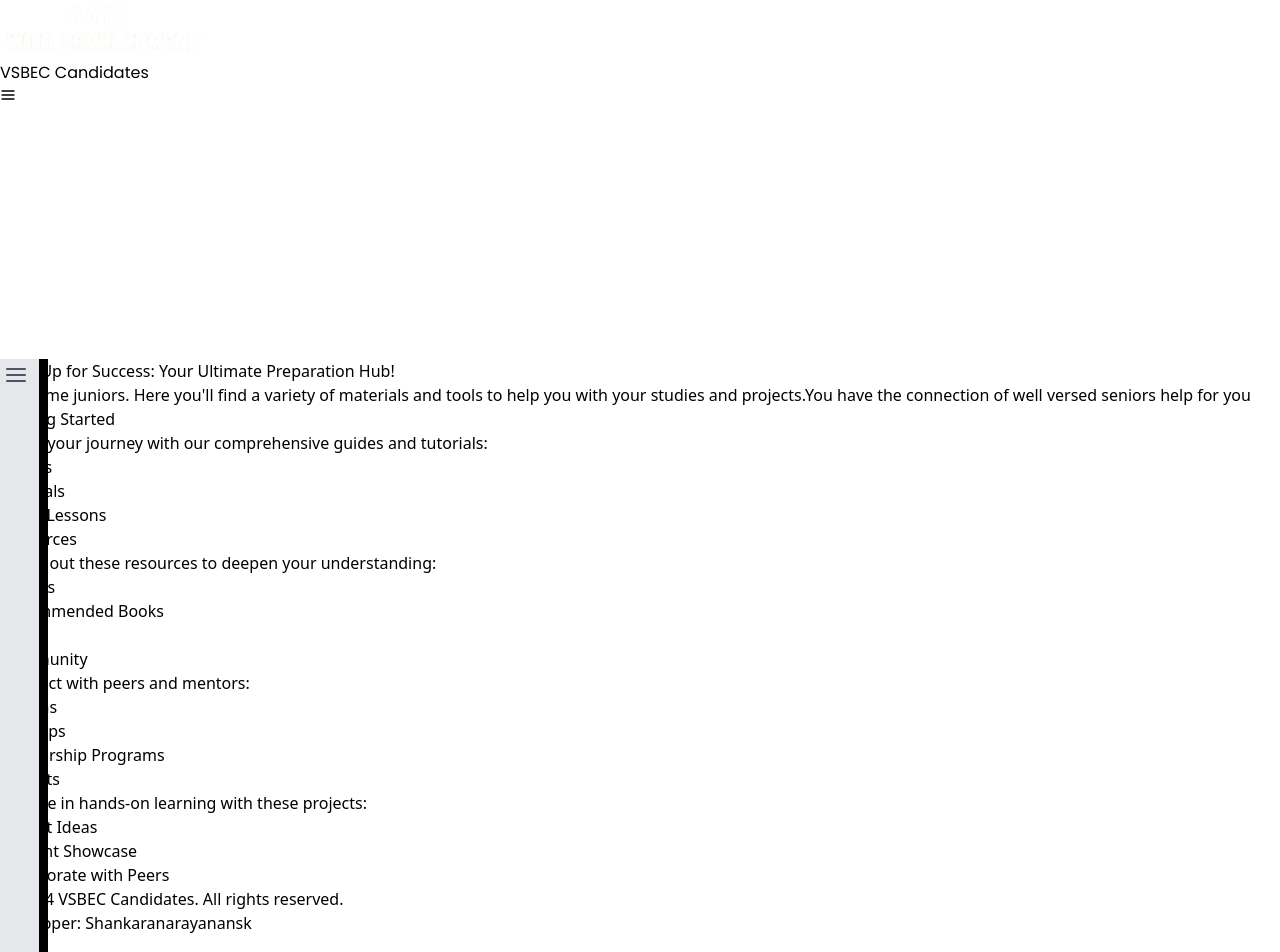
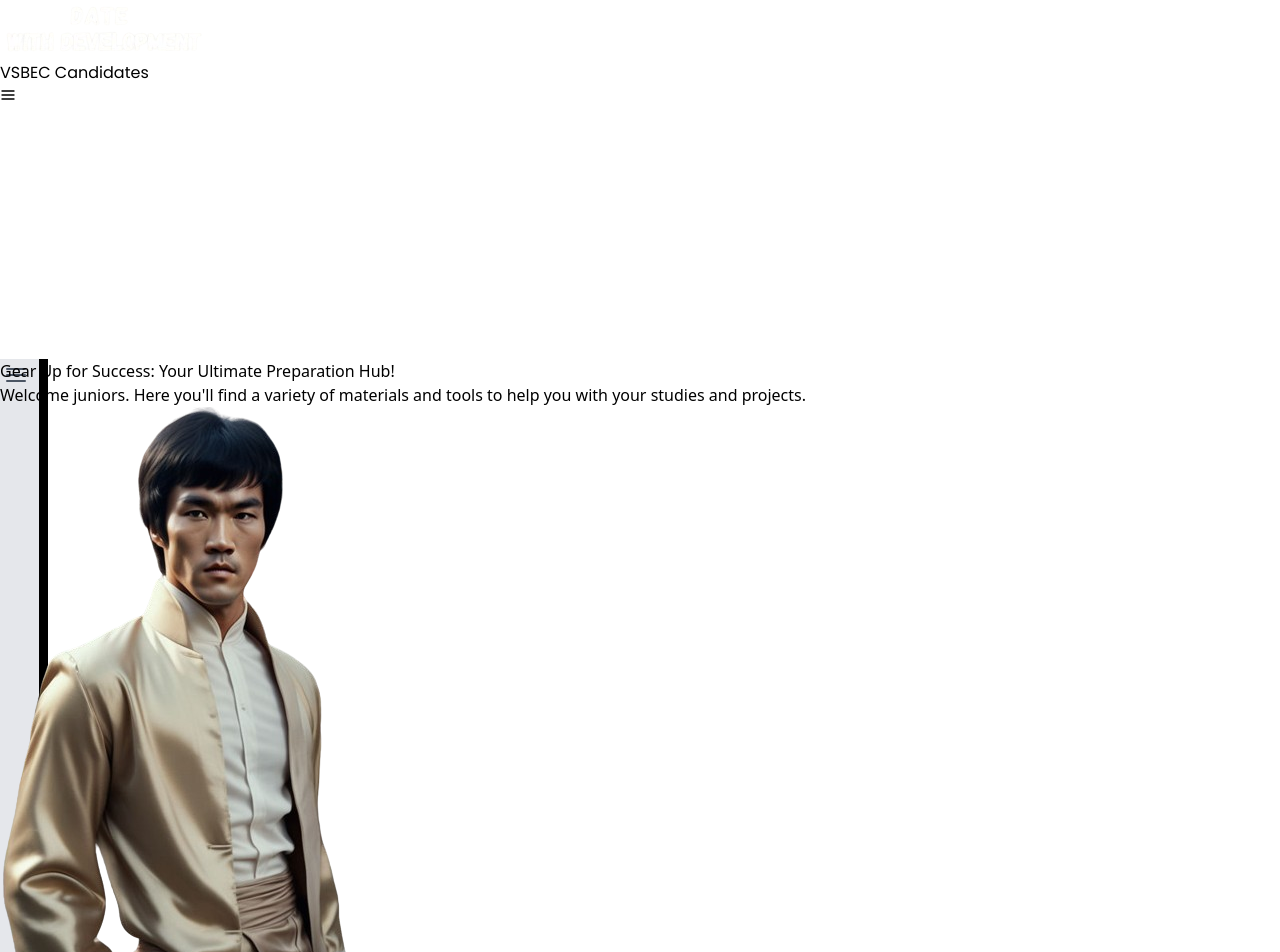
Before and after one commit to Shankaranarayanansk/Dating-with-Developement-Platform, a React (Vite) app: page / in a window 1280 px wide. Shown: the top 952 px of the page. Built offline with nearby package versions, Linux system fonts and the light colour scheme.

Commit message:
home designed

```diff
--- a/package.json
+++ b/package.json
@@ -10,6 +10,7 @@
     "preview": "vite preview"
   },
   "dependencies": {
+    "aos": "^2.3.4",
     "axios": "^1.7.2",
     "ionicons": "^7.4.0",
     "react": "^18.3.1",
--- a/src/Components/Home.jsx
+++ b/src/Components/Home.jsx
@@ -1,51 +1,27 @@
-import React from 'react';
+import React, { useEffect } from 'react';
+import 'aos/dist/aos.css';
+import AOS from 'aos';
+import Hero from '../assets/Hero.png'
 
-const Home = () => (
-  <div className="lg:ml-48 p-4">
-    <h1 className="text-4xl font-bold mb-4">Gear Up for <span className='text-6xl font-bold md-4'>Success</span>: Your Ultimate Preparation Hub!
-    </h1>
-    <p className="text-lg text-gray-700 mb-4">Welcome juniors. Here you'll find a variety of materials and tools to help you with your studies and projects.You have the connection of well versed seniors help for you</p>
+const Home = () => {
+  useEffect(() => {
+    AOS.init({ once: true }); // Initialize AOS once
+  }, []);
 
-    <section className="mb-8">
-      <h2 className="text-2xl font-semibold mb-2">Getting Started</h2>
-      <p className="text-gray-600 mb-2">Begin your journey with our comprehensive guides and tutorials:</p>
-      <ul className="list-disc list-inside pl-4">
-        <li><a href="/guides" className="text-blue-500 hover:underline">Guides</a></li>
-        <li><a href="/tutorials" className="text-blue-500 hover:underline">Tutorials</a></li>
-        <li><a href="/videos" className="text-blue-500 hover:underline">Video Lessons</a></li>
-      </ul>
-    </section>
-
-    <section className="mb-8">
-      <h2 className="text-2xl font-semibold mb-2">Resources</h2>
-      <p className="text-gray-600 mb-2">Check out these resources to deepen your understanding:</p>
-      <ul className="list-disc list-inside pl-4">
-        <li><a href="/articles" className="text-blue-500 hover:underline">Articles</a></li>
-        <li><a href="/books" className="text-blue-500 hover:underline">Recommended Books</a></li>
-        <li><a href="/tools" className="text-blue-500 hover:underline">Tools</a></li>
-      </ul>
-    </section>
-
-    <section className="mb-8">
-      <h2 className="text-2xl font-semibold mb-2">Community</h2>
-      <p className="text-gray-600 mb-2">Connect with peers and mentors:</p>
-      <ul className="list-disc list-inside pl-4">
-        <li><a href="/forums" className="text-blue-500 hover:underline">Forums</a></li>
-        <li><a href="/meetups" className="text-blue-500 hover:underline">Meetups</a></li>
-        <li><a href="/mentorship" className="text-blue-500 hover:underline">Mentorship Programs</a></li>
-      </ul>
-    </section>
-
-    <section className="mb-8">
-      <h2 className="text-2xl font-semibold mb-2">Projects</h2>
-      <p className="text-gray-600 mb-2">Engage in hands-on learning with these projects:</p>
-      <ul className="list-disc list-inside pl-4">
-        <li><a href="/projects" className="text-blue-500 hover:underline">Project Ideas</a></li>
-        <li><a href="/showcase" className="text-blue-500 hover:underline">Student Showcase</a></li>
-        <li><a href="/collaborate" className="text-blue-500 hover:underline">Collaborate with Peers</a></li>
-      </ul>
-    </section>
-  </div>
-);
+  return (
+    <div className="lg:ml-48 p-4">
+      <div className="flex flex-col-reverse md:flex-row items-center mb-8">
+        <div className="w-full md:w-1/2 pr-0 md:pr-8 mb-4 md:mb-0" data-aos="fade-right">
+          <h1 className="text-4xl font-bold mb-4">Gear Up for <span className='text-6xl font-bold md:4'>Success</span>: Your Ultimate Preparation Hub!
+          </h1>
+          <p className="text-lg text-gray-700 mb-4">Welcome juniors. Here you'll find a variety of materials and tools to help you with your studies and projects.</p>
+        </div>
+        <div className="w-full md:w-1/2 mb-4 md:mb-0" data-aos="fade-left">
+          <img src={Hero} alt="Image" className="rounded-lg shadow-md" />
+        </div>
+      </div>
+    </div>
+  );
+};
 
 export default Home;
--- a/src/index.css
+++ b/src/index.css
@@ -1,3 +1,4 @@
+
 @tailwind base;
 @tailwind components;
 @tailwind utilities;
```
Also changed, not shown: src/assets/Hero.png (added), 1 other file (tests, documents, lock files or other folders).
